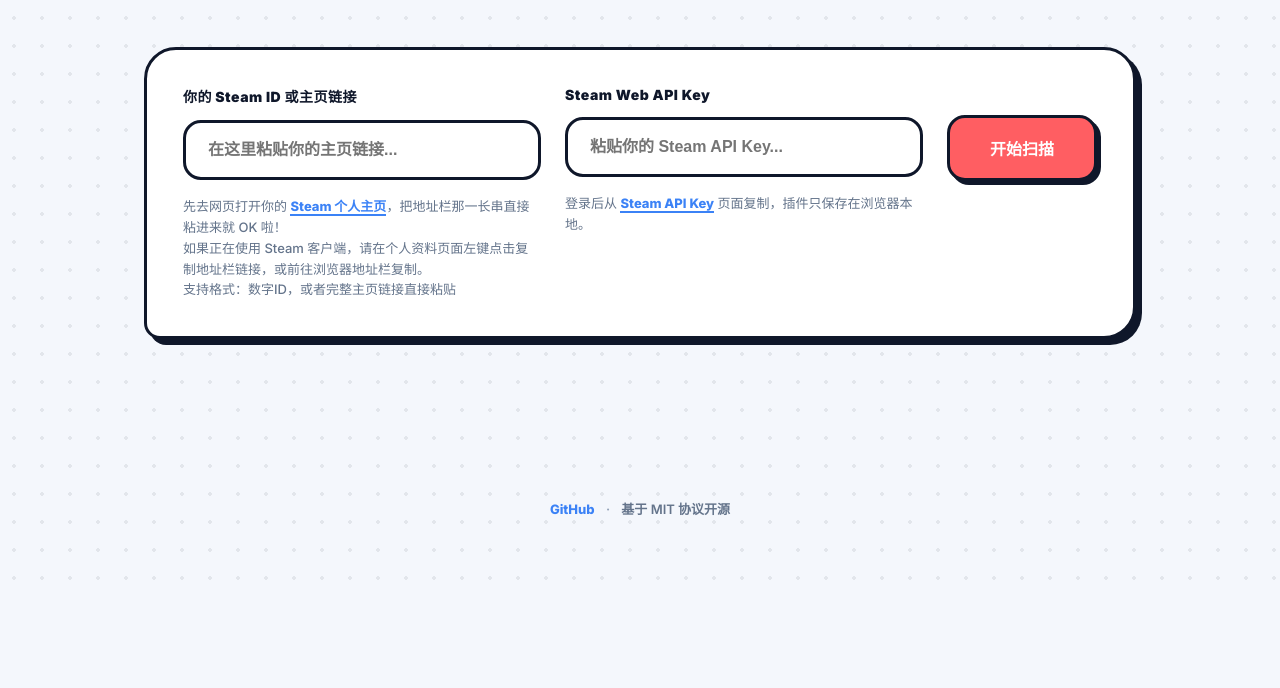
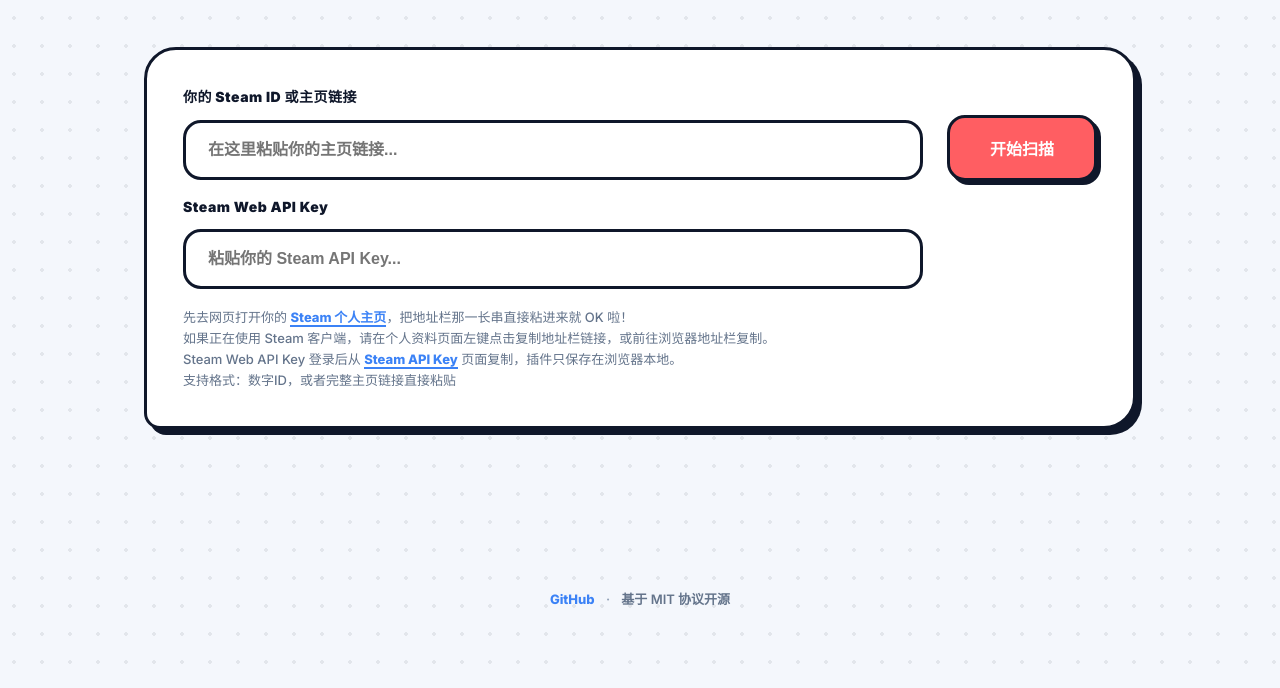
Before and after one commit to Pomran/steam-friend-finder, a browser extension: page index.html in a window 1280 px wide. Shown: the part 248-936 px from the top of the page. Before the commit the page ends 846 px from the top, so only its background shows below. Drawn offline with Linux system fonts and the light colour scheme.

Commit message:
update style

```diff
--- a/index.html
+++ b/index.html
@@ -97,6 +97,7 @@
 }
 
 .config-row { display: flex; gap: 24px; align-items: flex-start; }
+.config-fields { flex: 1; display: grid; gap: 18px; }
 .config-group { flex: 1; }
 
 .config-group label {
@@ -127,13 +128,12 @@
   box-shadow: 6px 6px 0px var(--brand-secondary);
 }
 
-.config-group .hint {
+.config-hint {
   font-size: 13px;
   color: var(--text-dim);
-  margin-top: 16px;
   line-height: 1.6;
 }
-.config-group .hint a {
+.config-hint a {
   color: var(--brand-secondary);
   text-decoration: none;
   font-weight: 800;
@@ -542,20 +542,20 @@
 
   <div class="config-panel">
     <div class="config-row">
-      <div class="config-group">
-        <label>你的 Steam ID 或主页链接</label>
-        <input type="text" id="steamId" placeholder="在这里粘贴你的主页链接...">
-        <div class="hint">
+      <div class="config-fields">
+        <div class="config-group">
+          <label>你的 Steam ID 或主页链接</label>
+          <input type="text" id="steamId" placeholder="在这里粘贴你的主页链接...">
+        </div>
+        <div class="config-group">
+          <label>Steam Web API Key</label>
+          <input type="password" id="apiKey" placeholder="粘贴你的 Steam API Key..." autocomplete="off" spellcheck="false">
+        </div>
+        <div class="config-hint">
           先去网页打开你的 <a href="https://steamcommunity.com/my/profile" target="_blank">Steam 个人主页</a>，把地址栏那一长串直接粘进来就 OK 啦！<br>
           如果正在使用 Steam 客户端，请在个人资料页面左键点击复制地址栏链接，或前往浏览器地址栏复制。<br>
+          Steam Web API Key 登录后从 <a href="https://steamcommunity.com/dev/apikey" target="_blank">Steam API Key</a> 页面复制，插件只保存在浏览器本地。<br>
           支持格式：数字ID，或者完整主页链接直接粘贴
-        </div>
-      </div>
-      <div class="config-group">
-        <label>Steam Web API Key</label>
-        <input type="password" id="apiKey" placeholder="粘贴你的 Steam API Key..." autocomplete="off" spellcheck="false">
-        <div class="hint">
-          登录后从 <a href="https://steamcommunity.com/dev/apikey" target="_blank">Steam API Key</a> 页面复制，插件只保存在浏览器本地。
         </div>
       </div>
       <div class="config-group" style="flex:0 0 auto; width: auto;">
```
